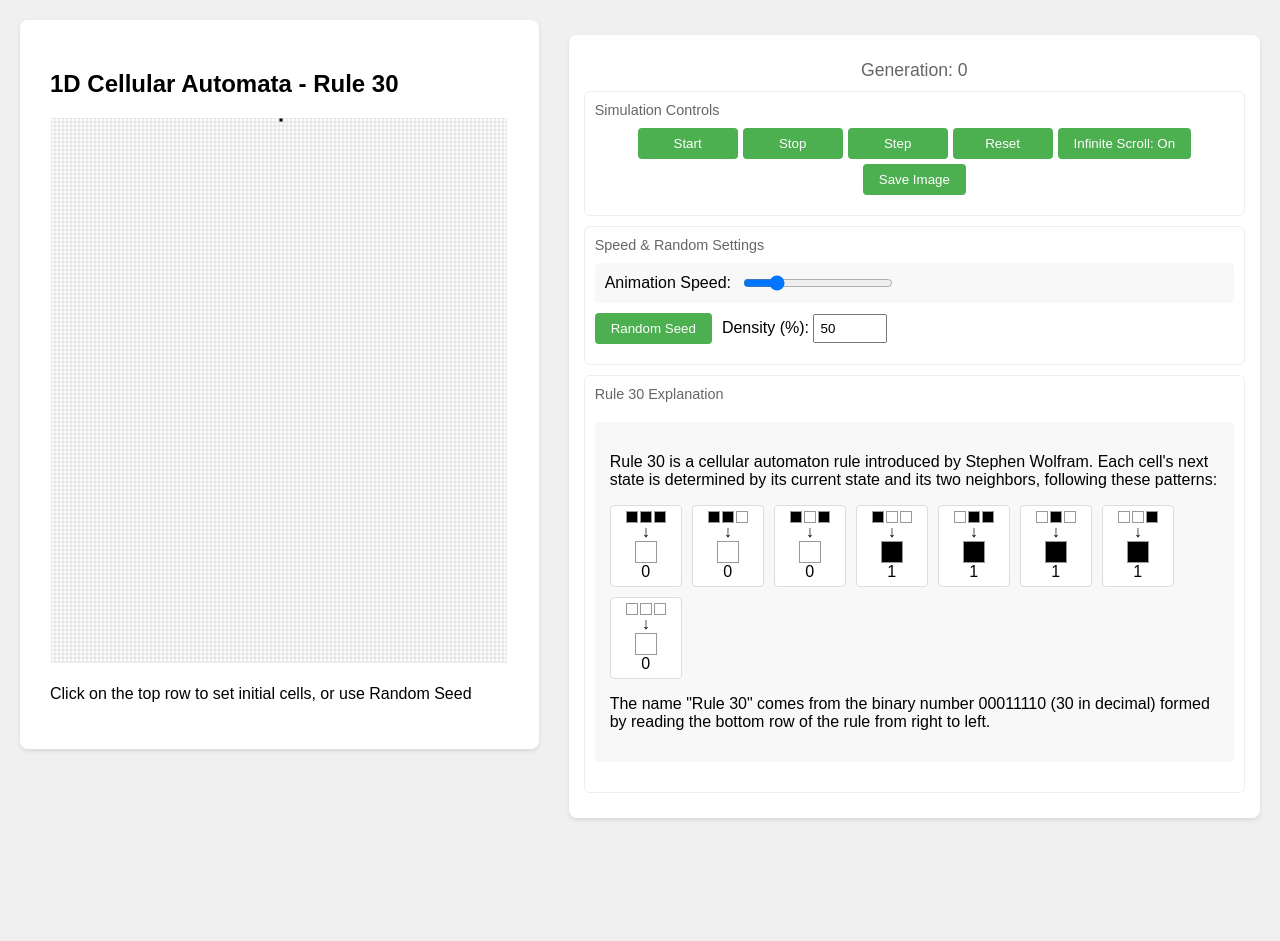
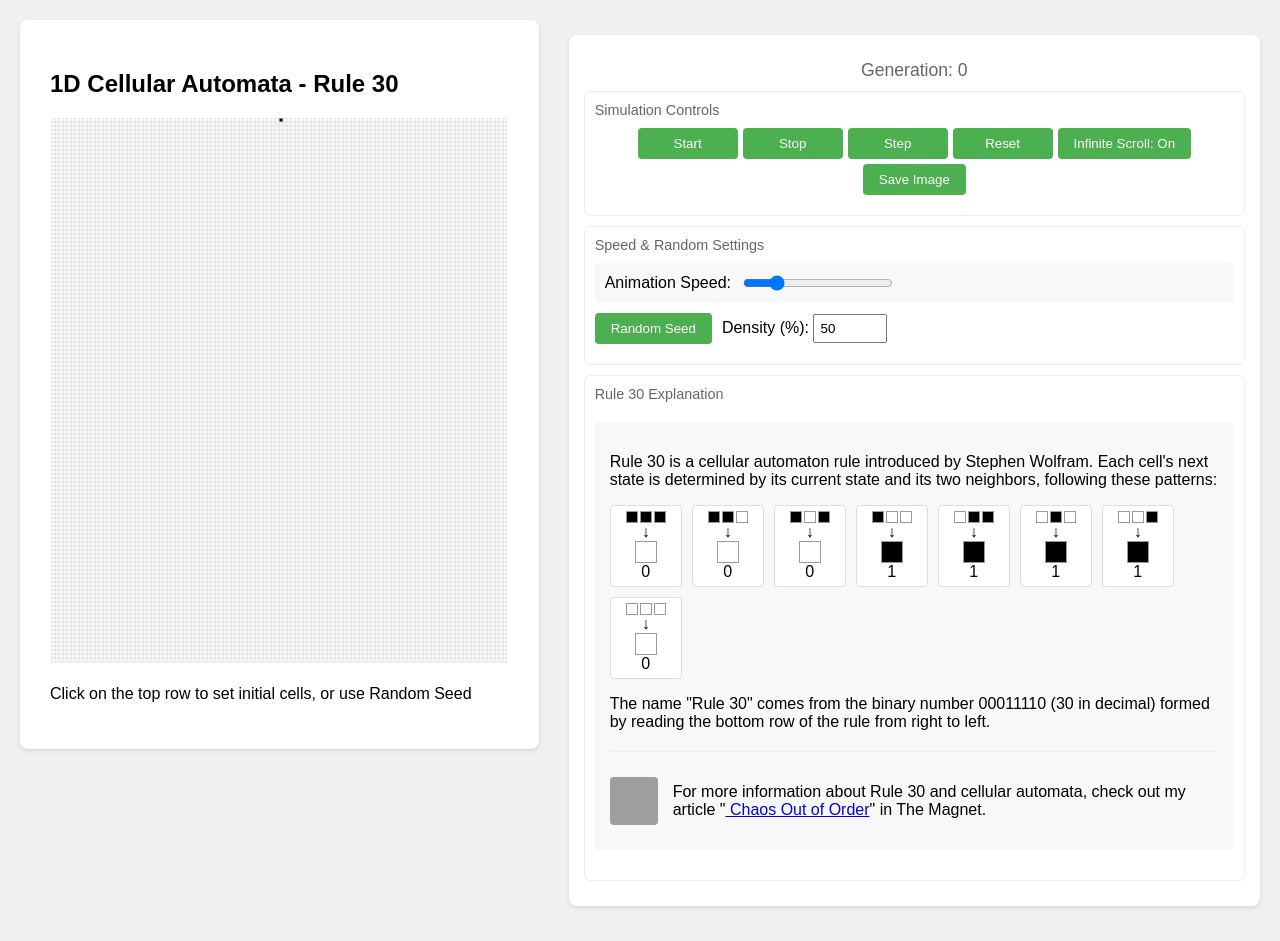
Before and after one commit to coconutlampshade/ca, a plain HTML site: page index.html in a window 1280 px wide. Before the commit the page ends 853 px from the top, so only its background shows below. Drawn offline with Linux system fonts and the light colour scheme; grey boxes are pictures that could not be loaded.

Commit message:
Add reference to The Magnet article in Rule 30 explanation
- Added reference to 'Chaos Out of Order' article under Rule 30 explanation
- Included The Magnet logo alongside the reference
- Styled reference section with flex layout and subtle border separation
- Updated text to be more personal ('my article')

```diff
--- a/index.html
+++ b/index.html
@@ -369,6 +369,14 @@
                         </div>
                     </div>
                     <p>The name "Rule 30" comes from the binary number 00011110 (30 in decimal) formed by reading the bottom row of the rule from right to left.</p>
+                    <div style="display: flex; align-items: center; gap: 15px; margin-top: 20px; padding-top: 15px; border-top: 1px solid #eee;">
+                        <img src="https://substackcdn.com/image/fetch/w_96,c_limit,f_auto,q_auto:good,fl_progressive:steep/https%3A%2F%2Fbucketeer-e05bbc84-baa3-437e-9518-adb32be77984.s3.amazonaws.com%2Fpublic%2Fimages%2Fd1ff073d-4cc7-4524-8b33-1b68ca1511ff_600x600.png"
+                             alt="The Magnet Logo"
+                             style="width: 48px; height: 48px; border-radius: 4px;">
+                        <p>For more information about Rule 30 and cellular automata, check out my article
+                            "<a href="https://themagnet.substack.com/p/the-magnet-098-chaos-out-of-order" target="_blank">
+                            Chaos Out of Order</a>" in The Magnet.</p>
+                    </div>
                 </div>
             </div>
         </div>
```
